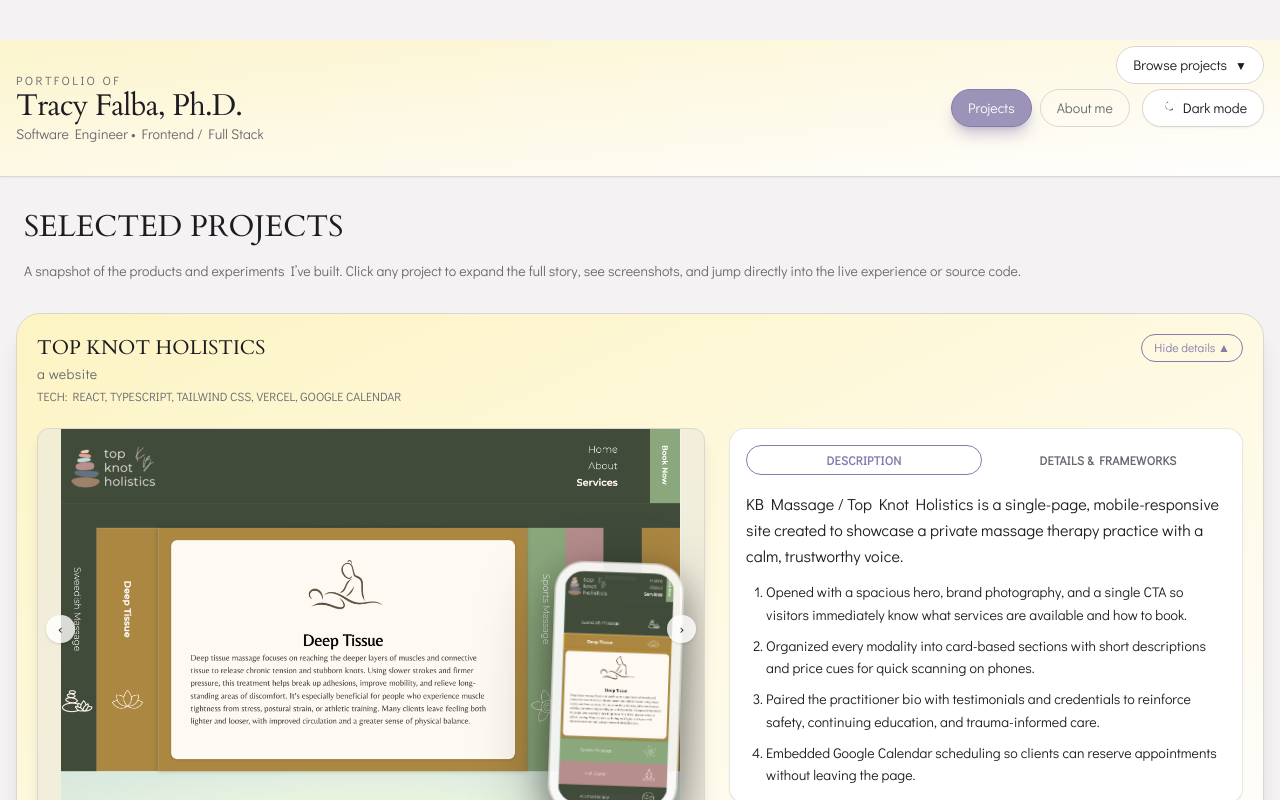
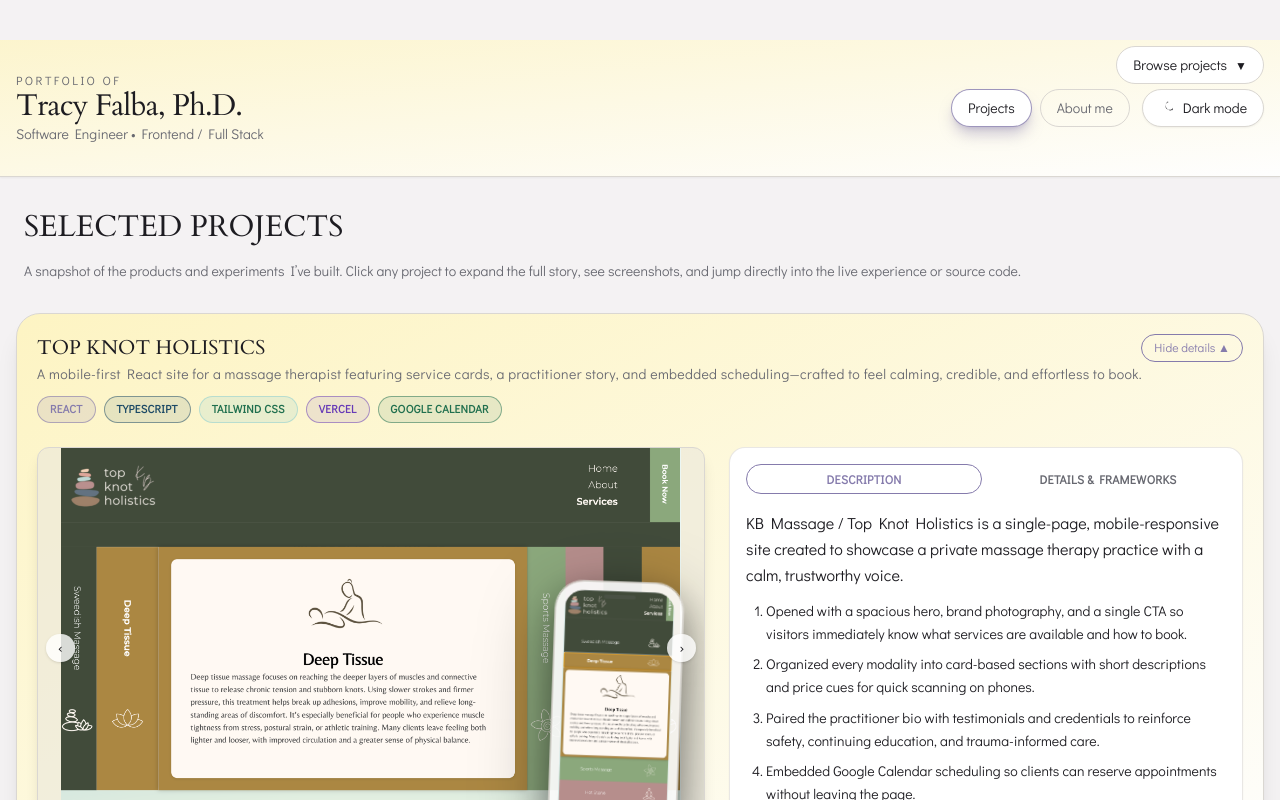
Before and after one commit to tfalba/portfolio-site, a React (Vite) app: page / in a window 1280 px wide. Shown: the top 800 px of the page. Built offline with nearby package versions, Linux system fonts and the light colour scheme.

Commit message:
adding summary notes

```diff
--- a/src/App.tsx
+++ b/src/App.tsx
@@ -18,7 +18,7 @@ const navButtonClass = ({
   [
     "inline-flex items-center justify-center rounded-full border px-4 py-2 text-sm font-body font-medium transition focus-visible:outline focus-visible:outline-2 focus-visible:outline-offset-2 focus-visible:outline-light",
     isActive
-      ? "border-lightMode-lavender dark:border-brand-red/70 bg-lightMode-lavender/80 dark:bg-brand-red/70 text-white shadow-lg shadow-lightMode-lavender/40 dark:shadow-brand-red/40"
+      ? "border-lightMode-lavender/80 dark:border-brand-red/70 bg-white dark:bg-brand-red/70 text-text shadow-lg shadow-lightMode-lavender/40 dark:shadow-brand-red/40"
       : "border-border text-text-muted hover:border-lightMode-lavender dark:hover:border-brand-red/70 hover:text-text",
   ].join(" ");
 
--- a/src/components/ProjectSection.tsx
+++ b/src/components/ProjectSection.tsx
@@ -47,6 +47,97 @@ const ROW_GRADIENTS = [
   "bg-gradient-to-br from-lightMode-lavender/20 via-lightMode-mint/20 to-lightMode-butter/50 dark:from-brand-green dark:via-brand-blue/80 dark:to-brand-charcoal/70",
 ];
 
+type TechCategory =
+  | "frontend"
+  | "language"
+  | "styling"
+  | "state"
+  | "infrastructure"
+  | "integration"
+  | "backend"
+  | "realtime"
+  | "default";
+
+type TechTag = {
+  label: string;
+  category: TechCategory;
+};
+
+const TECH_CATEGORY_STYLES: Record<TechCategory, string> = {
+  frontend:
+    "border-lightMode-lavender/60 bg-lightMode-lavender/15 text-lightMode-lavender dark:border-brand-red/60 dark:bg-brand-red/20 dark:text-brand-light",
+  language:
+    "border-brand-blue/50 bg-brand-blue/10 text-brand-blue dark:border-brand-blue/70 dark:bg-brand-blue/25 dark:text-brand-light",
+  styling:
+    "border-lightMode-mint/60 bg-lightMode-mint/20 text-brand-green dark:border-brand-green/60 dark:bg-brand-green/20 dark:text-brand-light",
+  state:
+    "border-lightMode-blush/60 bg-lightMode-blush/20 text-brand-coral dark:border-brand-coral/60 dark:bg-brand-coral/20 dark:text-brand-light",
+  infrastructure:
+    "border-brand-gold/50 bg-brand-gold/10 text-brand-gold dark:border-brand-gold/70 dark:bg-brand-gold/20 dark:text-brand-light",
+  integration:
+    "border-brand-green/50 bg-brand-green/10 text-brand-green dark:border-brand-green/60 dark:bg-brand-green/20 dark:text-brand-light",
+  backend:
+    "border-brand-blue/50 bg-brand-blue/10 text-brand-blue dark:border-brand-blue/70 dark:bg-brand-blue/25 dark:text-brand-light",
+  realtime:
+    "border-brand-coral/60 bg-brand-coral/15 text-brand-coral dark:border-brand-coral/60 dark:bg-brand-coral/20 dark:text-brand-light",
+  default:
+    "border-border/70 bg-surface-muted/60 text-text-muted dark:text-brand-light",
+};
+
+const TECH_CATEGORY_MAP: Record<string, TechCategory> = {
+  react: "frontend",
+  "react 18": "frontend",
+  typescript: "language",
+  "tailwind css": "styling",
+  zustand: "state",
+  vercel: "infrastructure",
+  "google calendar": "integration",
+  "spotify api": "integration",
+  "pixabay api": "integration",
+  "node.js": "backend",
+  "socket.io": "realtime",
+};
+
+const getTechTags = (techStack?: string): TechTag[] => {
+  if (!techStack) {
+    return [];
+  }
+
+  return techStack
+    .split(",")
+    .map((item) => item.trim())
+    .filter(Boolean)
+    .map((label) => {
+      const normalized = label.toLowerCase();
+      const category =
+        TECH_CATEGORY_MAP[normalized] ??
+        (normalized.includes("api") ? "integration" : "default");
+      return { label, category };
+    });
+};
+
+const TechTagList: React.FC<{
+  tags: TechTag[];
+  className?: string;
+}> = ({ tags, className = "" }) => {
+  if (tags.length === 0) {
+    return null;
+  }
+
+  return (
+    <div className={`flex flex-wrap gap-2 ${className}`}>
+      {tags.map((tag, index) => (
+        <span
+          key={`${tag.label}-${index}`}
+          className={`rounded-full border px-3 py-1 text-[0.7rem] font-semibold uppercase tracking-wide ${TECH_CATEGORY_STYLES[tag.category]}`}
+        >
+          {tag.label}
+        </span>
+      ))}
+    </div>
+  );
+};
+
 export const ProjectSection: React.FC<ProjectSectionProps> = ({
   project,
   isOpen,
@@ -60,6 +151,7 @@ export const ProjectSection: React.FC<ProjectSectionProps> = ({
   );
   const backgroundClass =
     ROW_GRADIENTS[variant % ROW_GRADIENTS.length] ?? ROW_GRADIENTS[0];
+  const techTags = getTechTags(project.techStack);
 
   useEffect(() => {
     if (!isOpen && activeTab !== "description") {
@@ -99,12 +191,10 @@ export const ProjectSection: React.FC<ProjectSectionProps> = ({
               {project.role}
             </p>
           )} */}
-          <p className="mt-0.5 text-sm text-text-muted tracking-wide">{project.summary}</p>
-          {project.techStack && (
-            <p className="mt-1 text-xs text-text-muted uppercase">
-              Tech: {project.techStack}
-            </p>
-          )}
+          <p className="mt-0.5 text-sm text-text-muted tracking-wide">
+            {project.summary}
+          </p>
+          <TechTagList tags={techTags} className="mt-3" />
       </button>
 
       {/* Expandable content */}
@@ -191,14 +281,12 @@ export const ProjectSection: React.FC<ProjectSectionProps> = ({
                         </ul>
                       </div>
                     )}
-                    {project.techStack && (
+                    {techTags.length > 0 && (
                       <div>
                         <p className="text-xs font-semibold uppercase tracking-wide text-text-muted">
                           Frameworks & Tools
                         </p>
-                        <p className="mt-1 text-base text-text">
-                          {project.techStack}
-                        </p>
+                        <TechTagList tags={techTags} className="mt-2" />
                       </div>
                     )}
                   </div>
--- a/src/data/projectData.ts
+++ b/src/data/projectData.ts
@@ -10,7 +10,7 @@ export const projects: Project[] = [
     name: "Top Knot Holistics",
     role: "design, front-end, back-end",
     techStack: "React, TypeScript, Tailwind CSS, Vercel, Google Calendar",
-    summary: "a website",
+    summary: "A mobile-first React site for a massage therapist featuring service cards, a practitioner story, and embedded scheduling—crafted to feel calming, credible, and effortless to book.",
     description: {
       overview:
         "KB Massage / Top Knot Holistics is a single-page, mobile-responsive site created to showcase a private massage therapy practice with a calm, trustworthy voice.",
@@ -45,7 +45,7 @@ export const projects: Project[] = [
     name: "Color My Music",
     role: "design, front-end, back-end",
     techStack: "React, TypeScript, Tailwind CSS, Spotify API, Pixabay API",
-    summary: "a website",
+    summary: "A React app that transforms Spotify playlists into color palettes and pairs them with matching Pixabay artwork for sharable visual “music stories.",
     description: {
       overview:
         "Color My Music pairs Spotify listening data with Pixabay imagery so playlists become sharable color stories.",
@@ -80,7 +80,7 @@ export const projects: Project[] = [
     name: "Casino Games",
     role: "design, front-end, back-end",
     techStack: "React, TypeScript, Tailwind CSS, Zustand, Vercel",
-    summary: "a website",
+    summary: "A React + TypeScript project featuring Blackjack and War, powered by a Python backend for game logic and a unified front-end design system for cards, chips, and tables.",
     description: {
       overview:
         "Casino Games is a playground of mini experiences—Blackjack, Roulette, and arcade-influenced parlor games—designed to test component composability.",
@@ -100,7 +100,8 @@ export const projects: Project[] = [
         "A coaching overlay that surfaces hints such as optimal Blackjack decisions based on the deck state.",
       ],
       howBuilt: [
-        "React + TypeScript components wrapped in Zustand for cross-game state and derived selectors.",
+        "React + TypeScript front end with modular components for cards, chips, tables, and HUD elements.",
+        "Python backend handles game logic endpoints such as shuffling, wheel spins, bankroll math, and probability helpers, providing deterministic or randomized results based on mode.",
         "Custom hooks encapsulate timers, probability helpers, and keyboard shortcuts.",
         "Tailwind theme tokens drive casino-inspired gradients, neon glows, and motion-safe animations.",
       ],
@@ -116,7 +117,7 @@ export const projects: Project[] = [
     role: "design, front-end, back-end",
     techStack: "React 18, TypeScript, Tailwind CSS, Zustand, Pixabay API, Vercel",
     summary:
-      "Create a personal sliding puzzle from any Pixabay photo, play it directly in the browser, and celebrate when every tile clicks into place.",
+      "Create a personal sliding puzzle from any Pixabay photo, play it directly in the browser, and celebrate when puzzle is complete.",
     description: {
       overview:
         "PuzzleQuest Studio turns image hunting and puzzle solving into a single, highly tactile experience.",
@@ -154,7 +155,7 @@ export const projects: Project[] = [
     name: "Party Games",
     role: "design, front-end, back-end",
     techStack: "React, TypeScript, Node.js, Tailwind CSS, Socket.IO",
-    summary: "a website",
+    summary: "A charades generator for multiple players in a simple group or on teams for categories including movies, books, songs, people, places, and things.",
     description: {
       overview:
         "Party Games is a lightweight Jackbox-style suite that lets remote friends jump into trivia, doodling, and voting matches with a single room code.",
```
